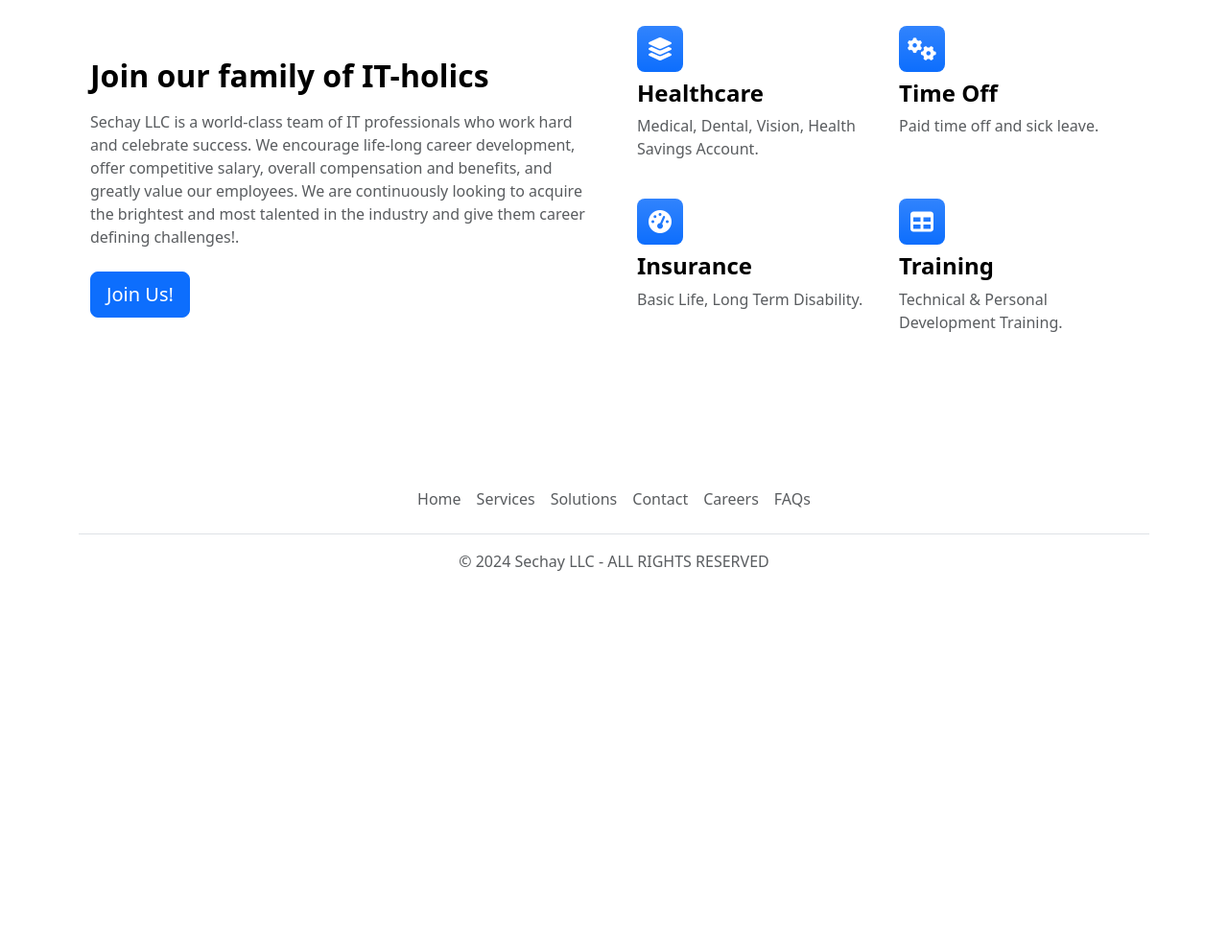
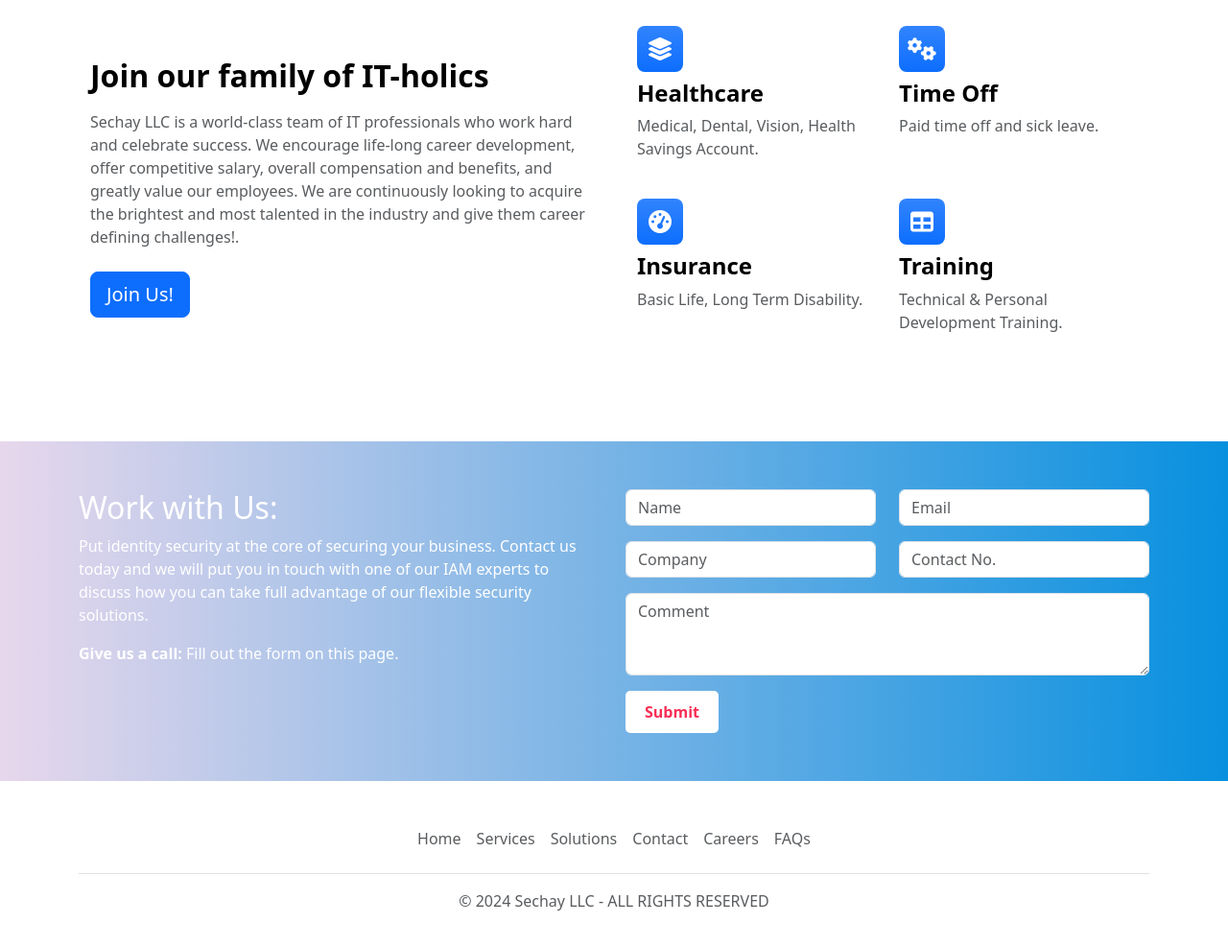
Before and after one commit to nareshyadav2912/sechay-website, a plain HTML site: page index.html in a window 1280 px wide. Shown: the part 3047-4034 px from the top of the page at 96% size. Before the commit the page ends 3700 px from the top, so only its background shows below. Drawn offline with nearby package versions, Linux system fonts and the light colour scheme.

Commit message:
work with us

```diff
--- a/index.html
+++ b/index.html
@@ -347,7 +347,43 @@
             </div>
         </div>
     </div>
-
+    <div class="work-with-us">
+        <div class="container">
+            <div class="row">
+                <div class="col-md-6">
+                    <h2>Work with Us:</h2>
+                    <p>Put identity security at the core of securing your business. Contact us today and we will put you in touch with one of our IAM experts to discuss how you can take full advantage of our flexible security solutions.</p>
+                    <p><strong>Give us a call:</strong> Fill out the form on this page.</p>
+                </div>
+                <div class="col-md-6">
+                    <form>
+                        <div class="row mb-3">
+                            <div class="col-md-6">
+                                <input type="text" class="form-control" placeholder="Name">
+                            </div>
+                            <div class="col-md-6">
+                                <input type="email" class="form-control" placeholder="Email">
+                            </div>
+                        </div>
+                        <div class="row mb-3">
+                            <div class="col-md-6">
+                                <input type="text" class="form-control" placeholder="Company">
+                            </div>
+                            <div class="col-md-6">
+                                <input type="text" class="form-control" placeholder="Contact No.">
+                            </div>
+                        </div>
+                        <div class="mb-3">
+                            <textarea class="form-control" rows="3" placeholder="Comment"></textarea>
+                        </div>
+                        <button type="submit" class="submit-btn">
+                          Submit
+                        </button>
+                    </form>
+                </div>
+            </div>
+        </div>
+    </div>
 
     <div class="container">
         <footer class="py-3 my-4">
--- a/style.css
+++ b/style.css
@@ -47,6 +47,7 @@
     font-weight: bold;
     color: #1a237e;
 }
+
 .feature-icon-small {
     width: 3rem; /* Set a fixed width */
     height: 3rem; /* Set a fixed height */
@@ -56,3 +57,30 @@
     border-radius: 0.75rem; /* Rounded corners */
     font-size: 1.5rem; /* Adjust icon size */
 }
+
+/*
+Contact us */
+
+.work-with-us {
+    background: linear-gradient(90deg, #e7d7ec, #0890df);
+    color: white;
+    padding: 50px 20px;
+}
+.form-control {
+    background-color: white;
+    color: #333;
+}
+.submit-btn {
+    background-color: white;
+    color: #F82F55;
+    border: none;
+    padding: 10px 20px;
+    font-weight: bold;
+    border-radius: 5px;
+    display: flex;
+    align-items: center;
+    justify-content: center;
+}
+.submit-btn:hover {
+    background-color: #fdd;
+}
```
